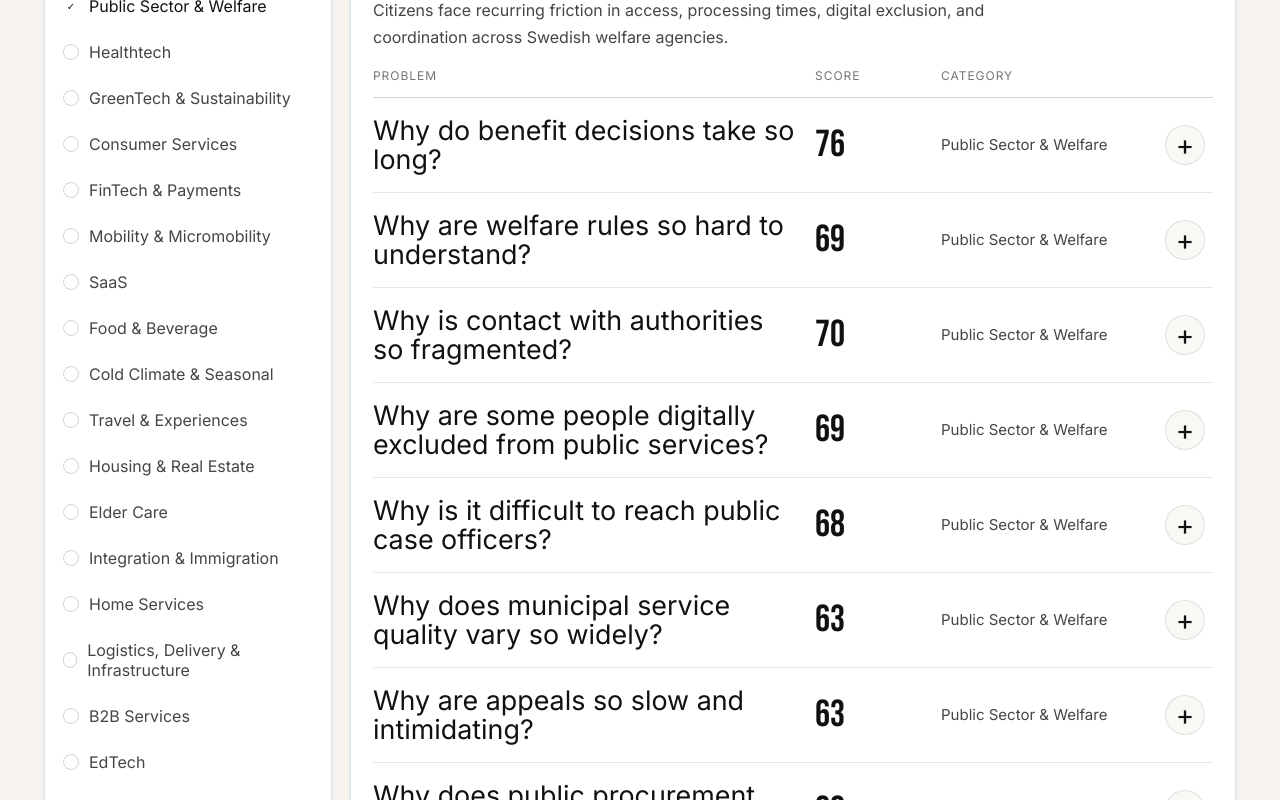
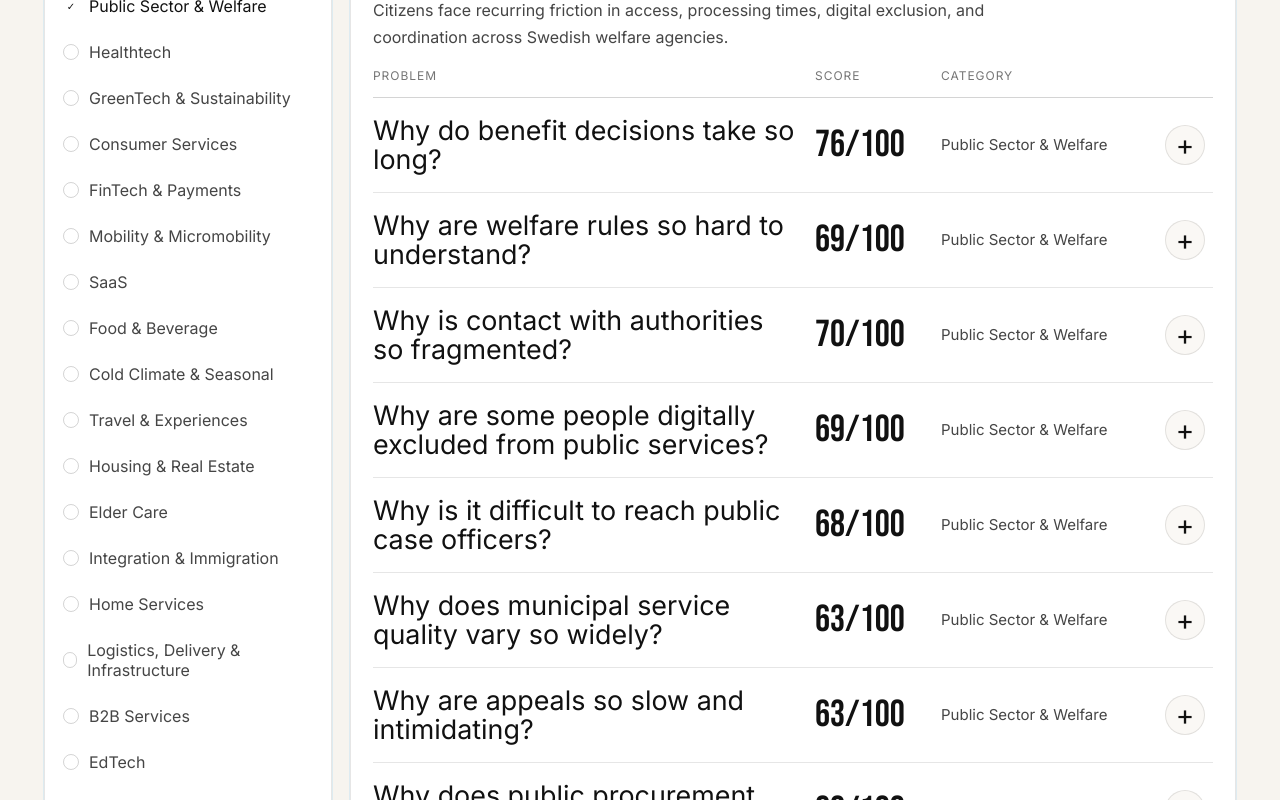
Before and after one commit to mpendyala3/fix-my-itch-sweden, a Next.js app: page / in a window 1280 px wide. Shown: the part 1520-2320 px from the top of the page. Built offline with nearby package versions, Linux system fonts and the light colour scheme.

Commit message:
Revert "Remove /100 from table scores"
This reverts commit affb1c433099fe35a19b1614727f5d2c6348267a.

```diff
--- a/app/ClientHome.tsx
+++ b/app/ClientHome.tsx
@@ -876,7 +876,7 @@ export function HomePage({ routeLabel }: { routeLabel?: string }) {
                               <div className="problem-question-block">
                                 <h4>{item.title}</h4>
                               </div>
-                              <div className="problem-score">{item.scores.score}</div>
+                              <div className="problem-score">{item.scores.score}/100</div>
                               <div className="problem-industry">{categoryMeta.name}</div>
                               <button
                                 className="expand-btn"
```
Also changed, not shown: 13 other files (tests, documents, lock files or other folders).
